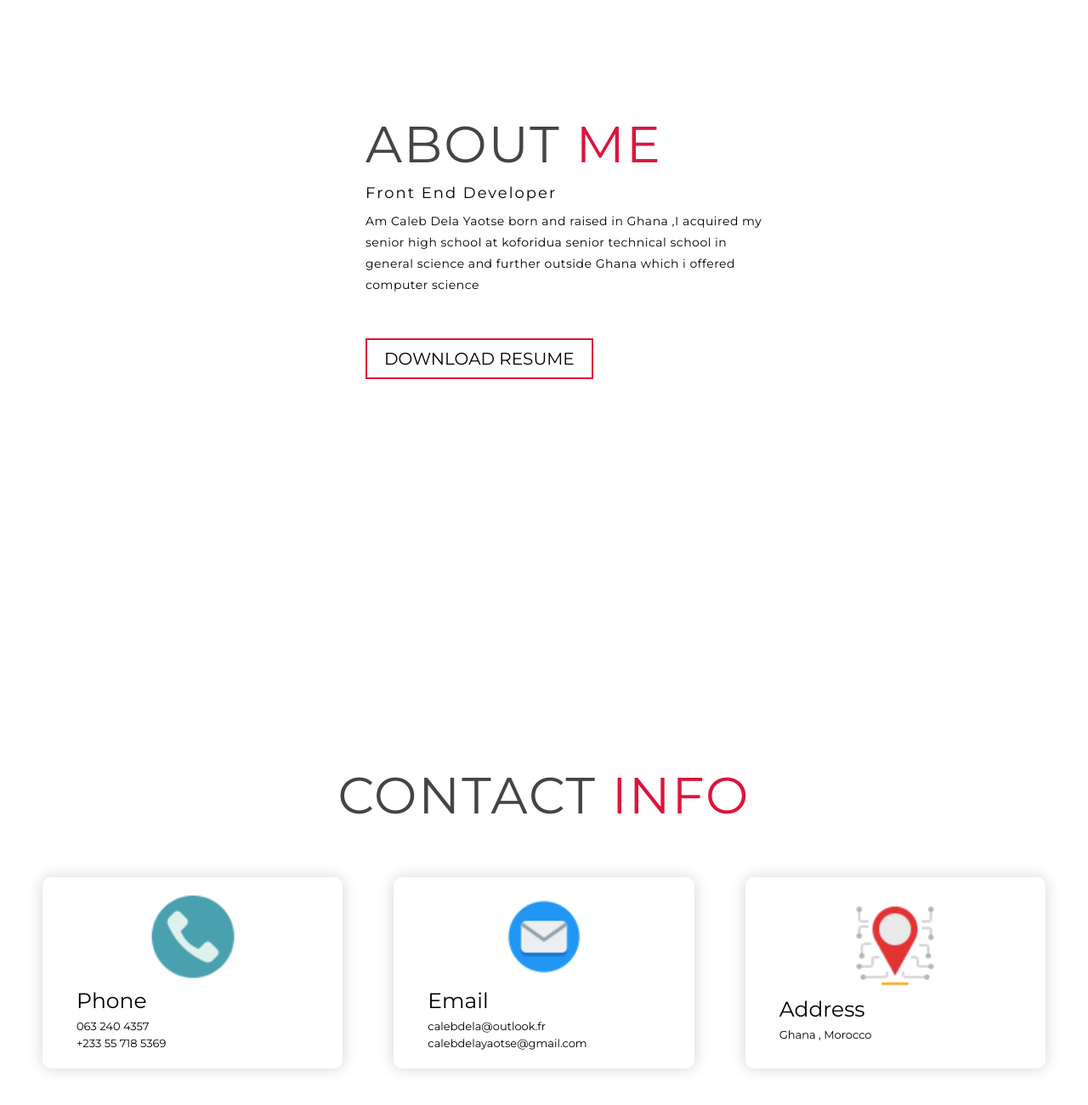
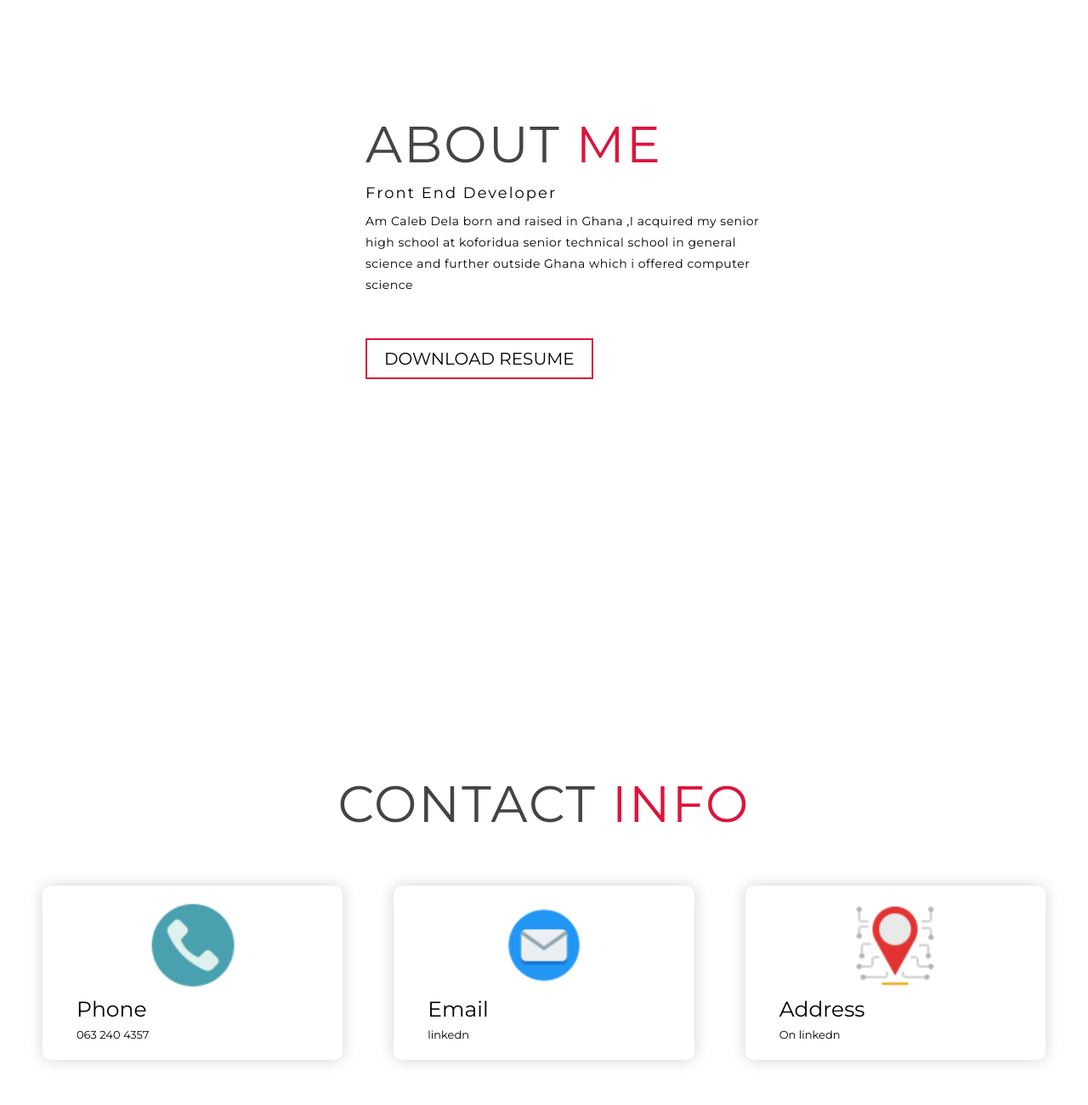
Before and after one commit to Thebackends/sitecaleb, a plain HTML site: page index.html in a window 1280 px wide. Shown: the part 2820-4120 px from the top of the page at 85% size. Drawn offline with Linux system fonts and the light colour scheme.

Commit message:
Update index.html

```diff
--- a/index.html
+++ b/index.html
@@ -184,8 +184,8 @@
         <div class="col-right">
             <h1 class="section-title">About <span>me</span></h1>
             <h2>Front End Developer</h2>
-            <p>Am Caleb Dela Yaotse born and raised in Ghana ,I acquired my senior high school at koforidua senior technical school in general science and further outside Ghana which i offered computer science </p>
-            <a href="https://mega.nz/file/SbQHESRb#fiJwSv7vUs_hxy-iaAcks95evZM5Milzu-hqmegz6tE" class="BTNP">Download Resume</a>
+            <p>Am Caleb Dela  born and raised in Ghana ,I acquired my senior high school at koforidua senior technical school in general science and further outside Ghana which i offered computer science </p>
+            <a href="#" class="BTNP">Download Resume</a>
         </div>
     </div>
 </section>
@@ -209,7 +209,7 @@
 
     <h1>Phone</h1>
     <h2>063 240 4357</h2>
-    <h2>+233 55 718 5369</h2>
+    <h2></h2>
 </div>
 
 
@@ -224,8 +224,8 @@
 
 
     <h1>Email</h1>
-    <h2>calebdela@outlook.fr</h2>
-    <h2>calebdelayaotse@gmail.com</h2>
+    <h2>linkedn</h2>
+    <h2></h2>
 </div>
 
 
@@ -240,7 +240,7 @@
 
 
     <h1>Address</h1>
-    <h2>Ghana , Morocco</h2>
+    <h2>On linkedn</h2>
 
 </div>
 
```
